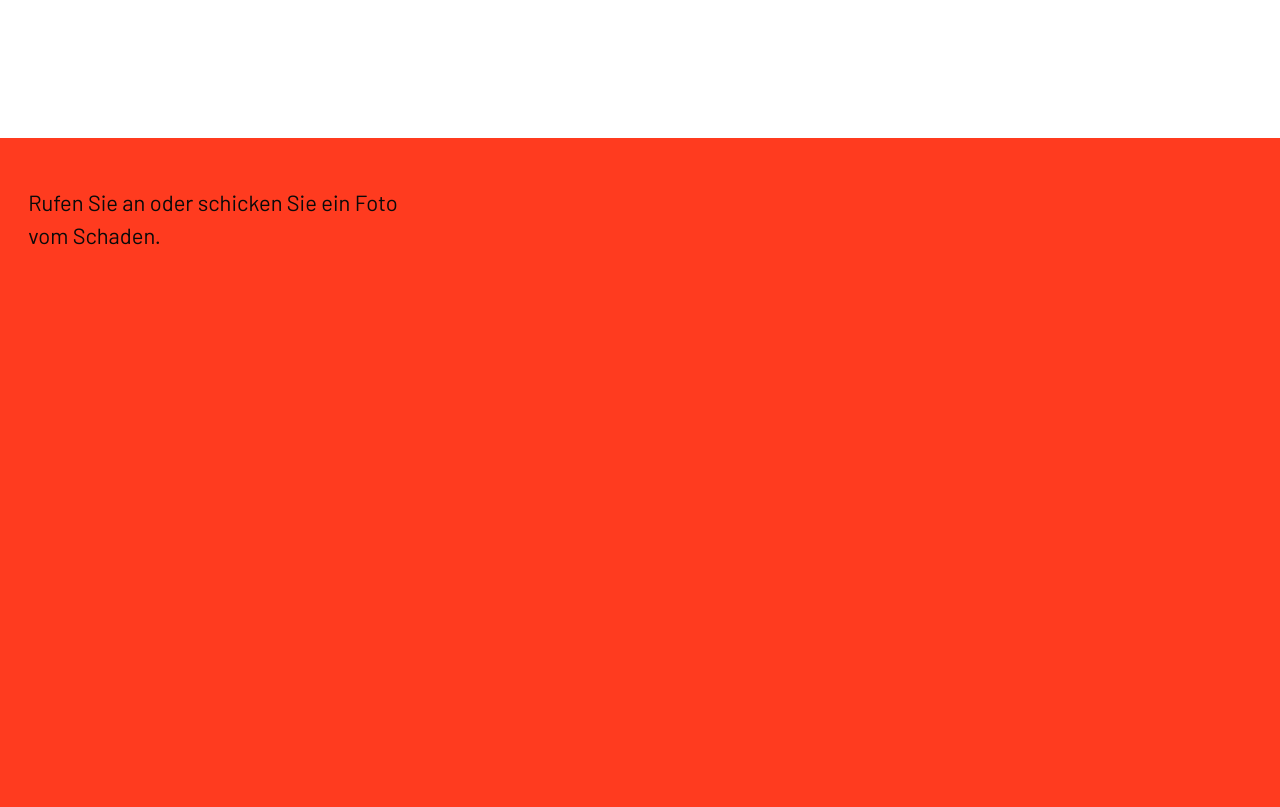
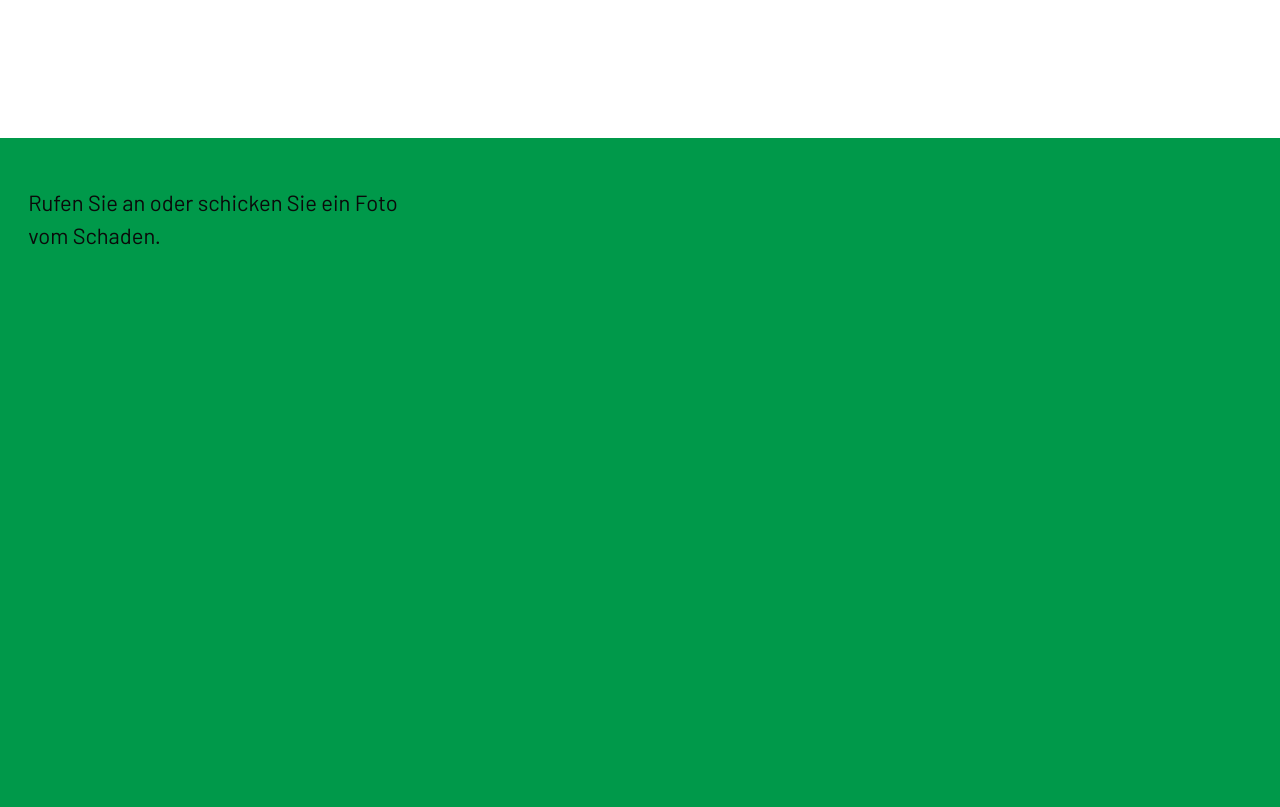
Before and after one commit to legofux-ux/Websites, a plain HTML site: page pronkin/index.html in a window 1280 px wide. Shown: the part 9600-10407 px from the top of the page. Drawn offline with nearby package versions, Linux system fonts and the light colour scheme.

Commit message:
Pronkin: contact field in the headline green
Co-Authored-By: Claude Opus 5.5 <noreply@anthropic.com>
Claude-Session: https://claude.ai/code/session_01LKW3yVDBTpvzGbFHeDNDVQ

```diff
--- a/pronkin/styles.css
+++ b/pronkin/styles.css
@@ -329,7 +329,7 @@ button, input { font: inherit; color: inherit; }
 /* ---------- Kontakt ---------- */
 
 .contact {
-  background: var(--red); color: var(--ink);
+  background: var(--green); color: var(--ink);
   min-height: 100svh;
   padding: 48px var(--margin) 36px;
   display: grid; grid-template-rows: auto 1fr auto auto;
```
